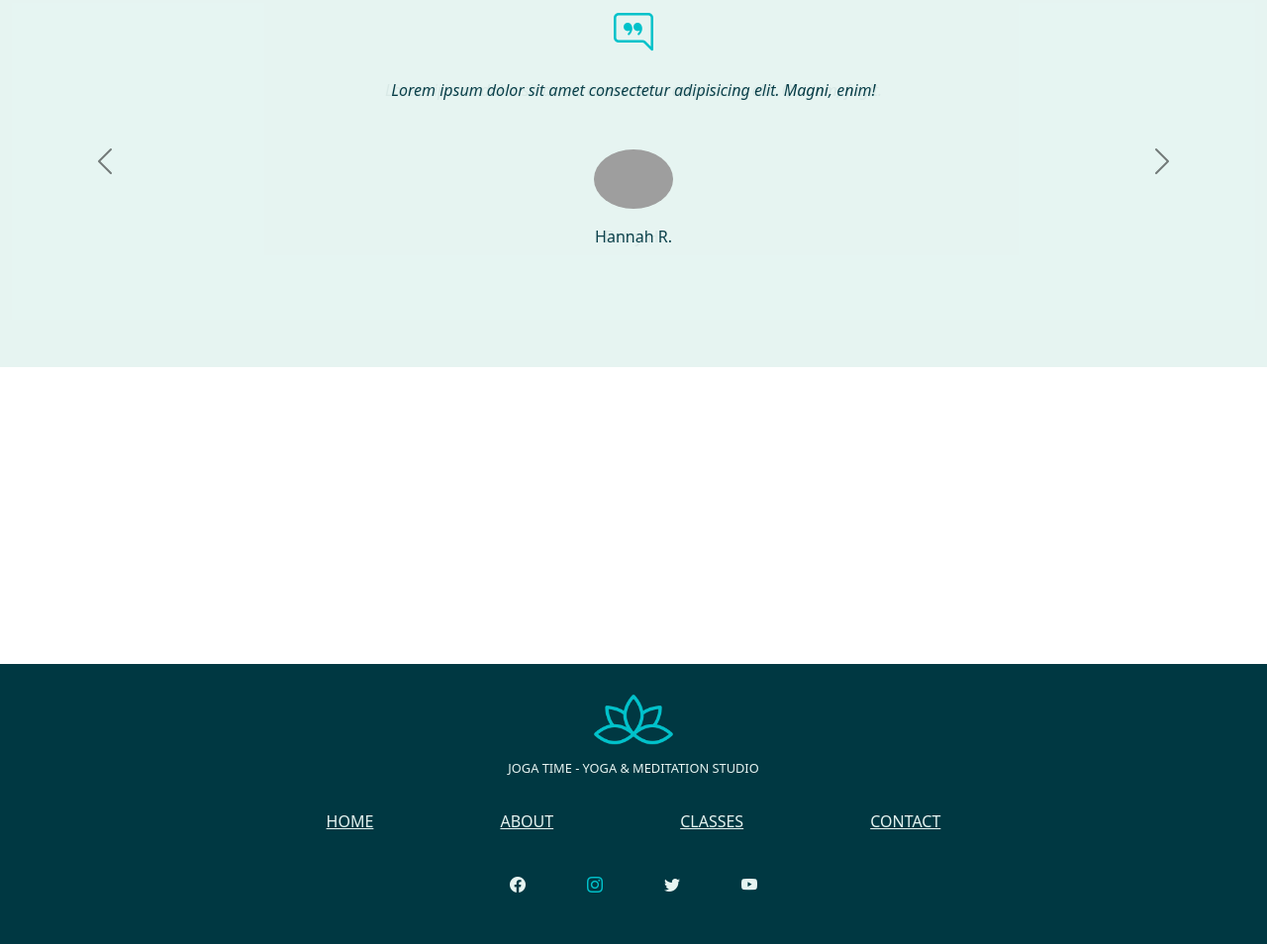
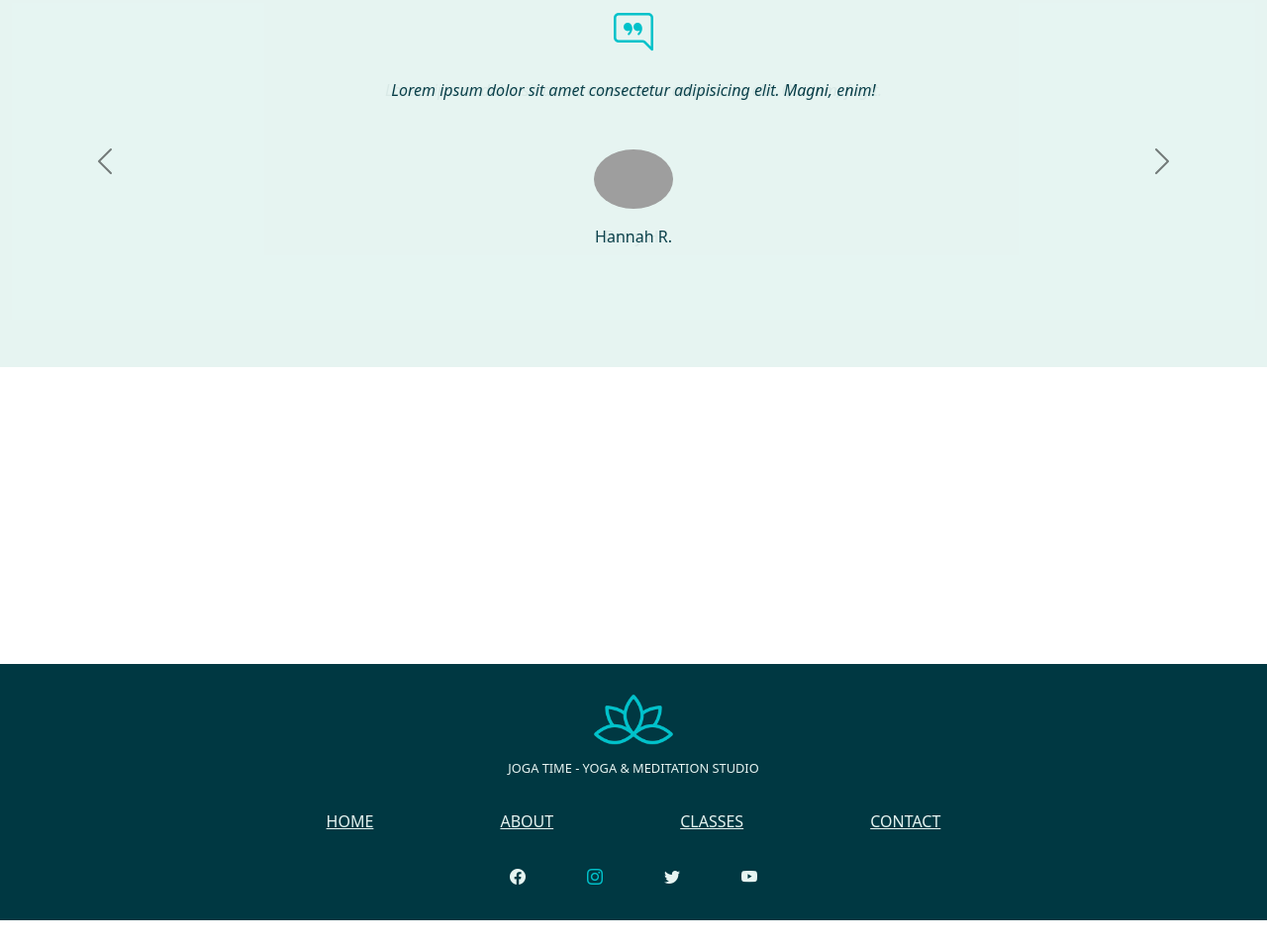
Before and after one commit to paulinakpz/yoga-website, a website: page index.html in a window 1280 px wide. Shown: the part 2138-3092 px from the top of the page at 99% size. After the commit the page ends 3068 px from the top, so only its background shows below. Drawn offline with nearby package versions, Linux system fonts and the light colour scheme; grey boxes are pictures that could not be loaded.

Commit message:
empty space under the footer removed

```diff
--- a/index.html
+++ b/index.html
@@ -269,7 +269,7 @@
             <a class="nav-link px-1" href="#">CONTACT</a>
           </li>
         </ul>
-        <div class="row social-media-icons">
+        <div class="row social-media-icons mx-auto my-3">
           <div class="col">
             <a href="#"><i class="bi bi-facebook"></i></a>
           </div>
--- a/scss/_footer.scss
+++ b/scss/_footer.scss
@@ -1,6 +1,5 @@
 footer {
-  padding: 0;
-
+  padding: 1.5em 0;
   img {
     width: 80px;
   }
@@ -8,8 +7,8 @@ footer {
     font-size: .8em;
   }
   .social-media-icons {
-    width: 100%;
-    margin: 2em auto;
+    width: 80%;
+
      @media (min-width: 768px) {
       width: 25%;
     }
```
Also changed, not shown: scss/style.css, 1 other file.
